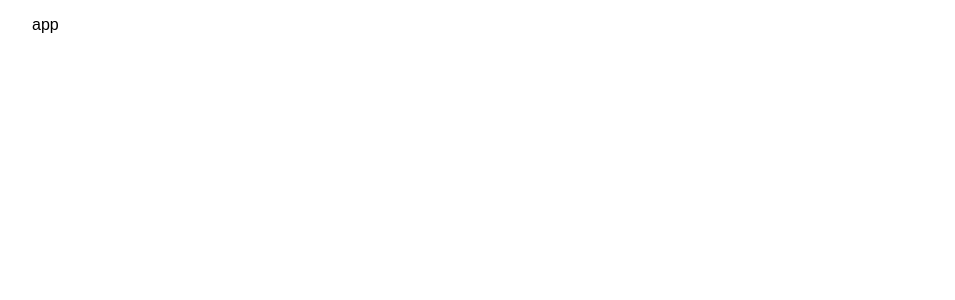
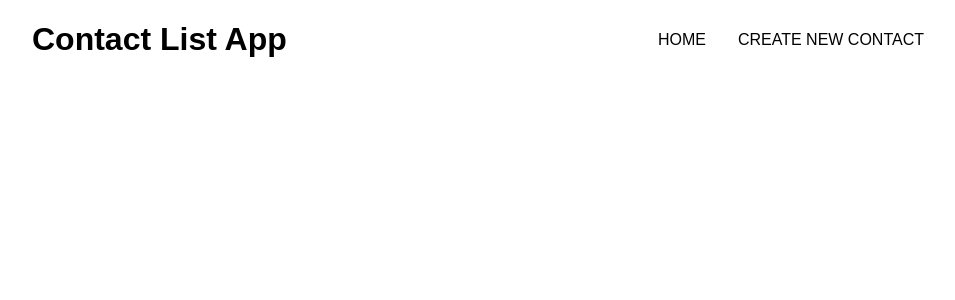
Before and after one commit to ga-wdi-exercises/checkpoint-react, a React (Create React App) app: page / in a window 1280 px wide. Shown: the top 300 px of the page, without its empty margins (158-1113 px from the left). Built offline with nearby package versions, Linux system fonts and the light colour scheme.

Commit message:
setup, built App and Header components

```diff
--- a/src/components/App/App.js
+++ b/src/components/App/App.js
@@ -1,11 +1,38 @@
-import React, { Component } from 'react';
+import React, { Component } from 'react'
+import {
+  Route,
+  Link,
+  Redirect,
+  Switch
+} from 'react-router-dom'
+
+import Header from '../Header/Header'
+import ContactList from '../ContactList/ContactList'
+import NewContact from '../NewContact/NewContact'
 
 class App extends Component {
-  render() {
-    return <div className="App">
-        <p>app</p>
-      </div>;
+  constructor (props) {
+    super(props)
+
+    this.state = {
+      contacts: this.props.contacts
+    }
+  }
+
+  render () {
+    return (
+      <div className="App">
+          <Header />
+          {/* <ContactList /> */}
+        <main>
+          <Switch >
+            <Route path='/' component={ContactList} />
+            <Route path='/new-contact' component={NewContact} />
+          </Switch>
+        </main>
+      </div>
+    )
   }
 }
 
-export default App;
+export default App
--- /dev/null
+++ b/src/components/ContactList/ContactList.js
@@ -0,0 +1,23 @@
+import React, { Component } from 'react'
+import {
+  Route,
+  Link,
+  Redirect,
+  Switch
+} from 'react-router-dom'
+
+class ContactList extends Component {
+  constructor (props) {
+    super(props)
+  }
+
+  render () {
+    return(
+      <div className="contact-list">
+
+      </div>
+    )
+  }
+}
+
+export default ContactList
--- /dev/null
+++ b/src/components/Header/Header.js
@@ -0,0 +1,27 @@
+import React, { Component } from 'react'
+import {
+  Route,
+  Link,
+  Redirect,
+  Switch
+} from 'react-router-dom'
+
+class Header extends Component {
+  constructor (props) {
+    super(props)
+  }
+
+  render () {
+    return (
+      <header>
+        <h1>Contact List App</h1>
+        <nav>
+          <Link to='/'>Home</Link>
+          <Link to='/new-contact'>Create New Contact</Link>
+        </nav>
+      </header>
+    )
+  }
+}
+
+export default Header
--- /dev/null
+++ b/src/components/NewContact/NewContact.js
@@ -0,0 +1,21 @@
+import React, { Component } from 'react'
+import {
+  Route,
+  Link,
+  Redirect,
+  Switch
+} from 'react-router-dom'
+
+class NewContact extends Component {
+  constructor (props) {
+    super(props)
+  }
+
+  render () {
+    return(
+      <p>hello new contact</p>
+    )
+  }
+}
+
+export default NewContact
--- a/src/index.js
+++ b/src/index.js
@@ -1,8 +1,17 @@
-import React from 'react';
-import ReactDOM from 'react-dom';
-import './styles/index.css';
-import App from './components/App/App';
+import React from 'react'
+import ReactDOM from 'react-dom'
+import {
+  BrowserRouter as Router
+} from 'react-router-dom'
 
-import contacts from "./contacts.json";
+import './styles/index.css'
+import App from './components/App/App'
 
-ReactDOM.render(<App />, document.getElementById('root'));
+import contacts from './contacts.json'
+
+ReactDOM.render(
+  <Router>
+    <App contacts={contacts} />
+  </Router>,
+  document.getElementById('root')
+)
```
Also changed, not shown: 1 other file (tests, documents, lock files or other folders).
